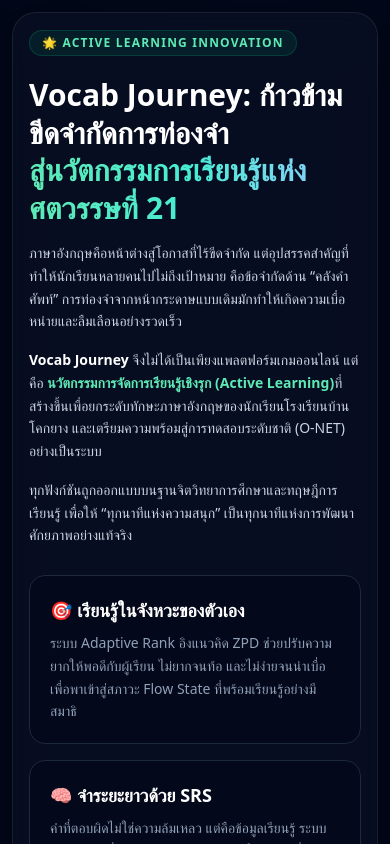
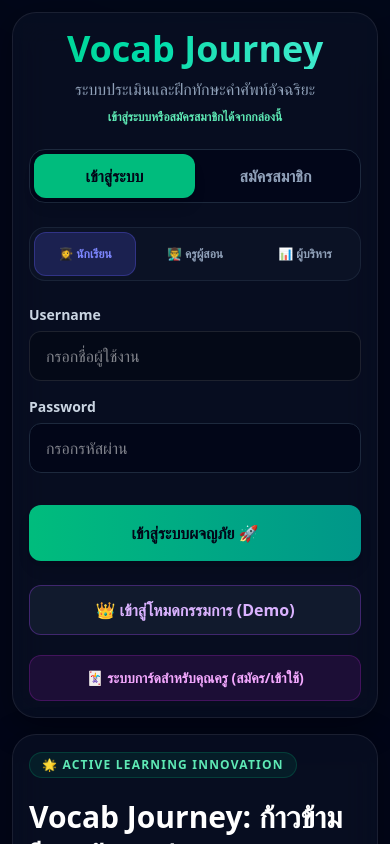
Before and after one commit to Distinycate/vj, a Next.js app: page / in a window 390 px wide. Shown: the top 844 px of the page. Built offline with nearby package versions, Linux system fonts and the light colour scheme; no server answers; the database is empty.

Commit message:
Show login first on mobile landing page

```diff
--- a/src/app/page.tsx
+++ b/src/app/page.tsx
@@ -359,7 +359,7 @@
         <motion.section
           initial={{ opacity: 0, x: -24 }}
           animate={{ opacity: 1, x: 0 }}
-          className="glass-card p-4 sm:p-8 rounded-3xl shadow-2xl border border-emerald-500/10 xl:max-h-[95vh] xl:overflow-y-auto mobile-scroll-panel"
+          className="order-2 xl:order-1 glass-card p-4 sm:p-8 rounded-3xl shadow-2xl border border-emerald-500/10 xl:max-h-[95vh] xl:overflow-y-auto mobile-scroll-panel"
         >
           <div className="inline-flex items-center gap-2 px-3 py-1 rounded-full bg-emerald-500/10 border border-emerald-500/20 text-emerald-300 text-xs font-black tracking-widest uppercase mb-5">
             🌟 Active Learning Innovation
@@ -482,13 +482,16 @@
       <motion.div
         initial={{ opacity: 0, scale: 0.95 }}
         animate={{ opacity: 1, scale: 1 }}
-        className="glass-card p-4 sm:p-8 rounded-3xl w-full max-w-md shadow-2xl xl:max-h-[95vh] xl:overflow-y-auto xl:sticky xl:top-4 justify-self-center mobile-scroll-panel"
+        className="order-1 xl:order-2 glass-card p-4 sm:p-8 rounded-3xl w-full max-w-md shadow-2xl xl:max-h-[95vh] xl:overflow-y-auto xl:sticky xl:top-4 justify-self-center mobile-scroll-panel"
       >
         <div className="text-center mb-6">
           <h1 className="text-4xl font-black text-transparent bg-clip-text bg-gradient-to-r from-emerald-400 to-teal-300 mb-2">
             Vocab Journey
           </h1>
           <p className="text-slate-400 font-medium">ระบบประเมินและฝึกทักษะคำศัพท์อัจฉริยะ</p>
+          <p className="mt-2 text-xs font-bold text-emerald-300 xl:hidden">
+            เข้าสู่ระบบหรือสมัครสมาชิกได้จากกล่องนี้
+          </p>
         </div>
 
         <div className="flex bg-slate-950/80 border border-slate-800 rounded-2xl p-1 mb-6">
```
